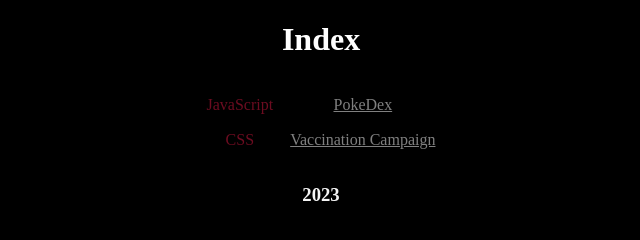
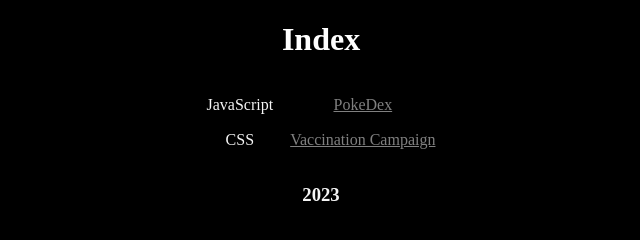
Before and after one commit to JuanKoH/juankoh.github.io, a plain HTML site: page index.html in a window 1280 px wide. Shown: the whole page, without its empty margins (319-959 px from the left). Drawn offline with Linux system fonts and the light colour scheme.

Commit message:
tablas blanco

```diff
--- a/styles/estilo.css
+++ b/styles/estilo.css
@@ -41,7 +41,7 @@ body {
 table {
     border-spacing: 15px;
     text-align: center;
-    color: #6c0c20;
+    color: whitesmoke;
     margin: auto;
 }
 
```
